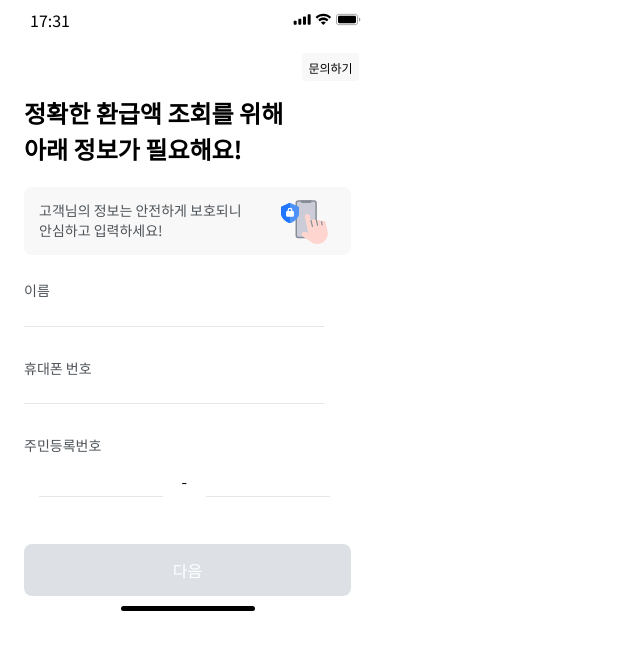
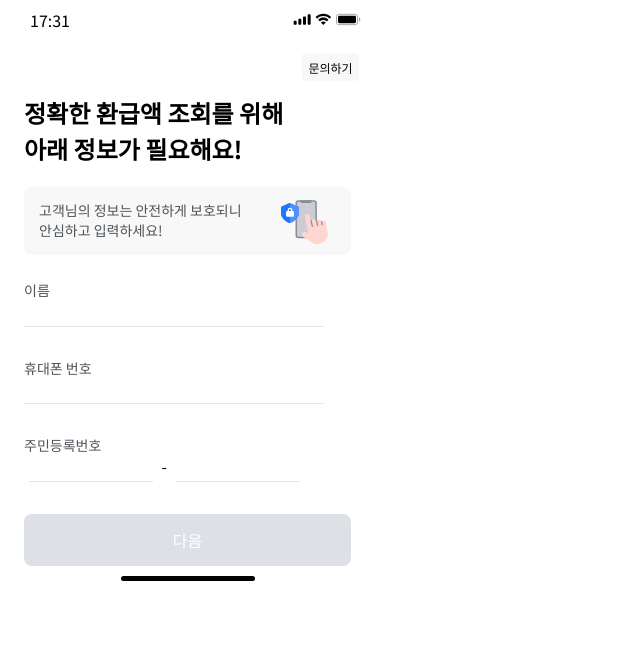
Before and after one commit to Hyoin-Kim/Typescript-Project, a React (Create React App) app in the folder front-end/: page / in a window 1280 px wide. Shown: the top 650 px of the page, without its empty margins (0-640 px from the left). Built offline with nearby package versions, Linux system fonts and the light colour scheme.

Commit message:
feat : 주민등록번호 구현중

```diff
--- a/front-end/src/components/molecules/IdentifyInput.tsx
+++ b/front-end/src/components/molecules/IdentifyInput.tsx
@@ -2,14 +2,19 @@ import React, { useState, useEffect } from "react";
 import styled from "styled-components";
 import StyledInput from "../atoms/StyledInput";
 
-const IdentifyInput = () => {
-  const [isConditionMet, setIsConditionMet] = useState({
-    uniqueNum: false,
-  });
+interface IProps {
+  isConditionMet: {
+    name: boolean;
+    phoneNum: boolean;
+    uniqueNum: boolean;
+  };
+  setIsConditionMet: (value: { name: boolean; phoneNum: boolean; uniqueNum: boolean }) => void;
+}
+
+const IdentifyInput = ({ isConditionMet, setIsConditionMet }: IProps) => {
   const [uniqueNum, setUniqueNum] = useState("");
   const handleNameOnChange = (value: string) => {
     setUniqueNum(value);
-    console.log(value);
   };
 
   useEffect(() => {
@@ -29,6 +34,7 @@ const IdentifyInput = () => {
         errorMsg="올바른 주민등록번호를 입력하세요."
         onChange={handleNameOnChange}
         isConditionMet={isConditionMet.uniqueNum}
+        maxByte={6}
       />{" "}
       -{" "}
       <StyledInput
@@ -36,6 +42,7 @@ const IdentifyInput = () => {
         errorMsg="올바른 주민등록번호를 입력하세요."
         onChange={handleNameOnChange}
         isConditionMet={isConditionMet.uniqueNum}
+        maxByte={7}
       />
     </IdentifyWrapper>
   );
@@ -47,6 +54,7 @@ const IdentifyWrapper = styled.div`
   margin: 0px 24px 32px 24px;
   & > div {
     display: inline-block;
-    margin: 15px;
+    margin-right: 5px;
+    margin-left: 5px;
   }
 `;
```
